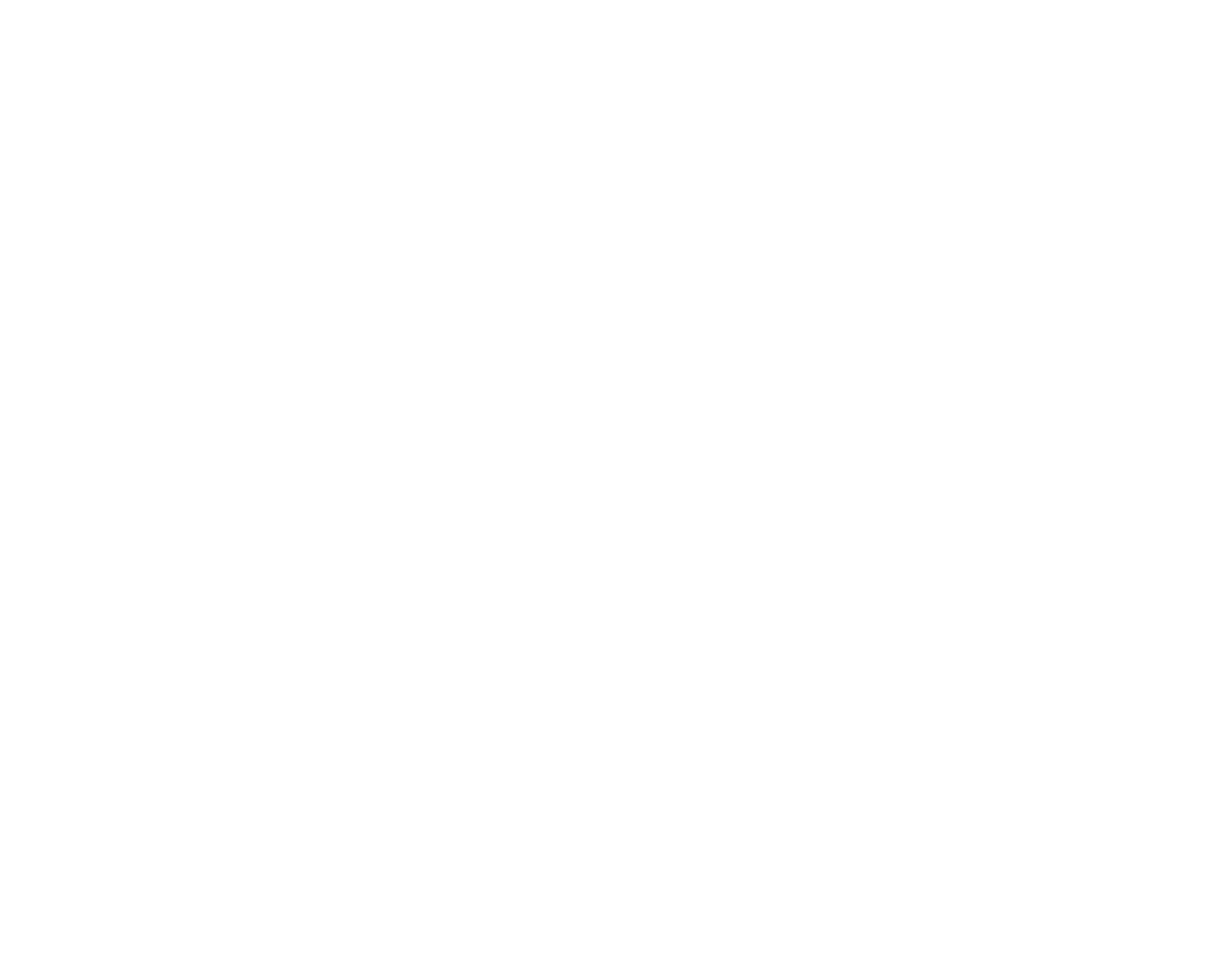
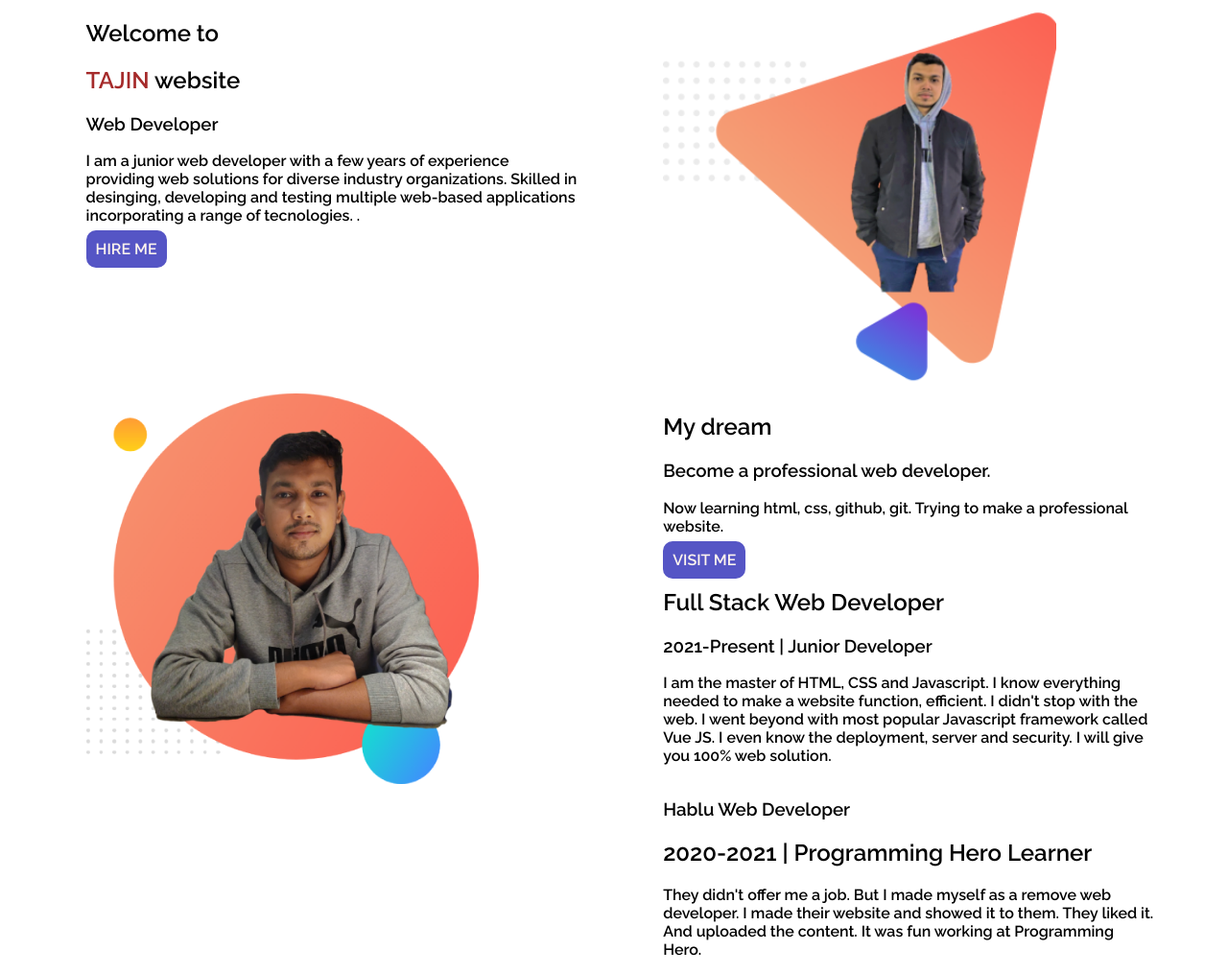
Before and after one commit to tajinchoudhury/web.portfolio.tajin, a plain HTML site: page index.html in a window 1280 px wide. Shown: the whole page at 96% size. Before the commit the page ends 800 px from the top, so only its background shows below. Drawn offline with Linux system fonts and the light colour scheme.

Commit message:
facing problems in < SECTION>

```diff
--- a/index.html
+++ b/index.html
@@ -4,9 +4,60 @@
     <meta charset="UTF-8">
     <meta name="viewport" content="width=device-width, initial-scale=1.0">
     <title>Tajin website</title>
+    <link rel="preconnect" href="https://fonts.gstatic.com">
+<link href="https://fonts.googleapis.com/css2?family=Raleway:wght@600&display=swap" rel="stylesheet">
     <link rel="stylesheet" href="style.css">
 </head>
 <body>
 
+     <section class="top-banner">
+            <div class="halfwidth">
+
+                <h1>Welcome to
+                </h1>
+        <h2>
+        <span class="name-highlight">
+            TAJIN
+        </span> website</h2>
+        <h3>Web Developer</h3>
+                <p>I am a junior web developer with a few years of experience providing web solutions for diverse industry organizations. Skilled in desinging, developing and testing multiple web-based applications incorporating a range of tecnologies. .</p>
+                <a class="link-button" target="_blank" href="https://www.facebook.com/tajin.choudhury">HIRE ME</a>
+            </div>
+
+            <div class="halfwidth">
+                <img src="images/tajin3.png" alt="">
+            </div>
+
+     </section>
+
+     <section class="dream-area">
+            <div class="halfwidth">
+                <img src="images/tajin4.png" alt="">
+
+            </div>
+
+            <div class="halfwidth">
+                <h2>My dream</h2>
+                <h3>Become a professional web developer.</h3>
+                <p>Now learning html, css, github, git. Trying to make a professional website.</p>
+                <a class="link-button" target="_blank" href="https://www.facebook.com/tajin.choudhury">VISIT ME</a>
+
+            </div>
+     </section>
+    <section class="experience">
+            <div class="halfwidth">
+                <h2>Full Stack Web Developer</h2>
+                <h3>2021-Present | Junior Developer</h3>
+                <p>I am the master of HTML, CSS and Javascript. I know everything needed to make a website function, efficient. I didn't stop with the web. I went beyond with most popular Javascript framework called Vue JS. I even know the deployment, server and security. I will give you 100% web solution.</p>
+            </div>
+
+            <div class="halfwidth">
+                <h3> Hablu Web Developer</h3>
+                <h2>2020-2021 | Programming Hero Learner</h2>
+                <p> They didn't offer me a job. But I made myself as a remove web developer. I made their website and showed it to them. They liked it. And uploaded the content. It was fun working at Programming Hero.</p>
+
+            </div>
+     </section>
+
 </body>
 </html>
--- a/style.css
+++ b/style.css
@@ -0,0 +1,37 @@
+body{
+    font-family: 'Raleway', sans-serif;
+    margin: 0px;
+
+}
+.name-highlight {color: brown;}
+
+.halfwidth {
+    width: 40%;
+    float: left;
+    margin-left: 5%;
+    padding-left: 2%;
+}
+.halfwidth img{
+    width: 80%;
+}
+.top-banner{
+        background-image: url(images/top-banner.png);
+        background-repeat: no-repeat;
+          }
+section{
+
+            }
+.link-button {
+    background-color:rgb(85, 85, 197);
+    text-decoration: none;
+    color: seashell;
+    border-radius: 10px;
+    padding: 10px 10px;
+    font-weight: 900px;
+}
+.dream-area{
+    background-image: url(images/dream-bg.png);
+    background-repeat: no-repeat;
+    background-position: right;
+
+}
```
Also changed, not shown: images/tajin1.png (added), images/tajin2.jpg (added), images/tajin3.png (added), images/tajin4.png (added).
